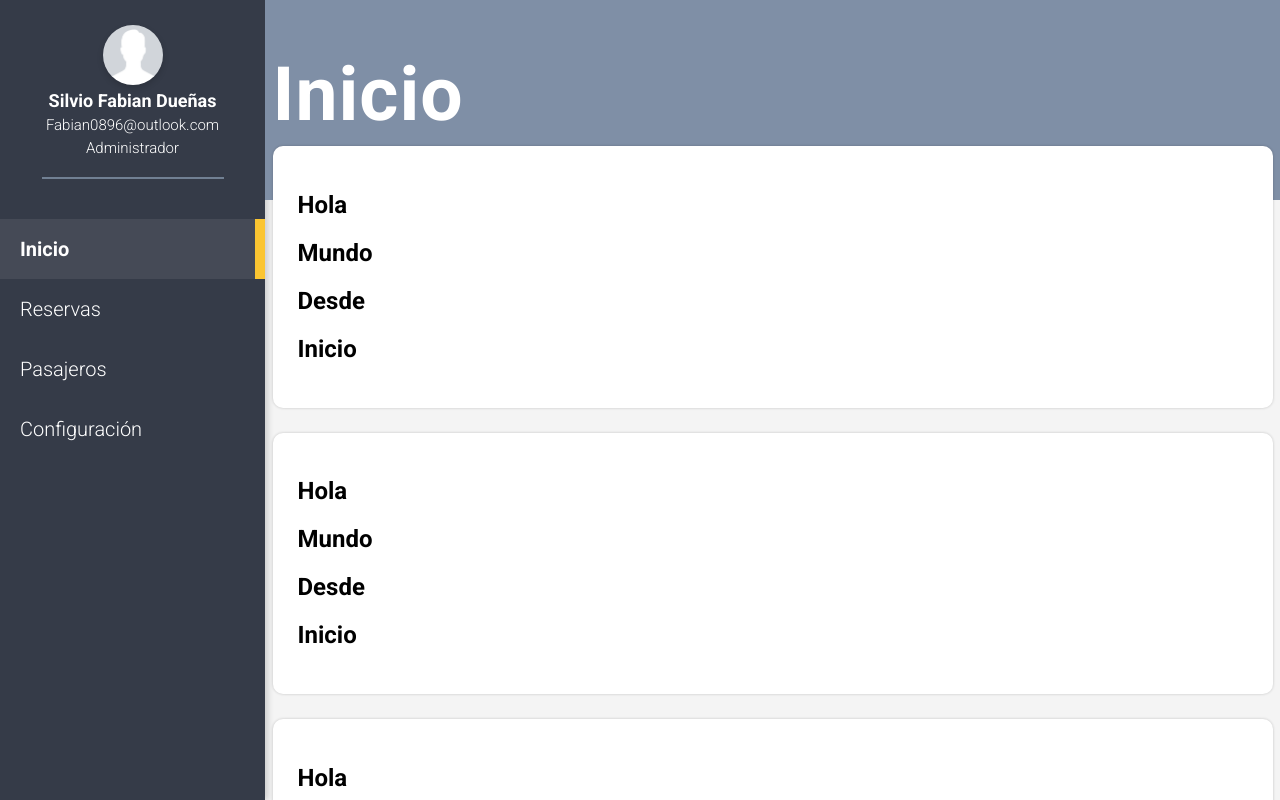
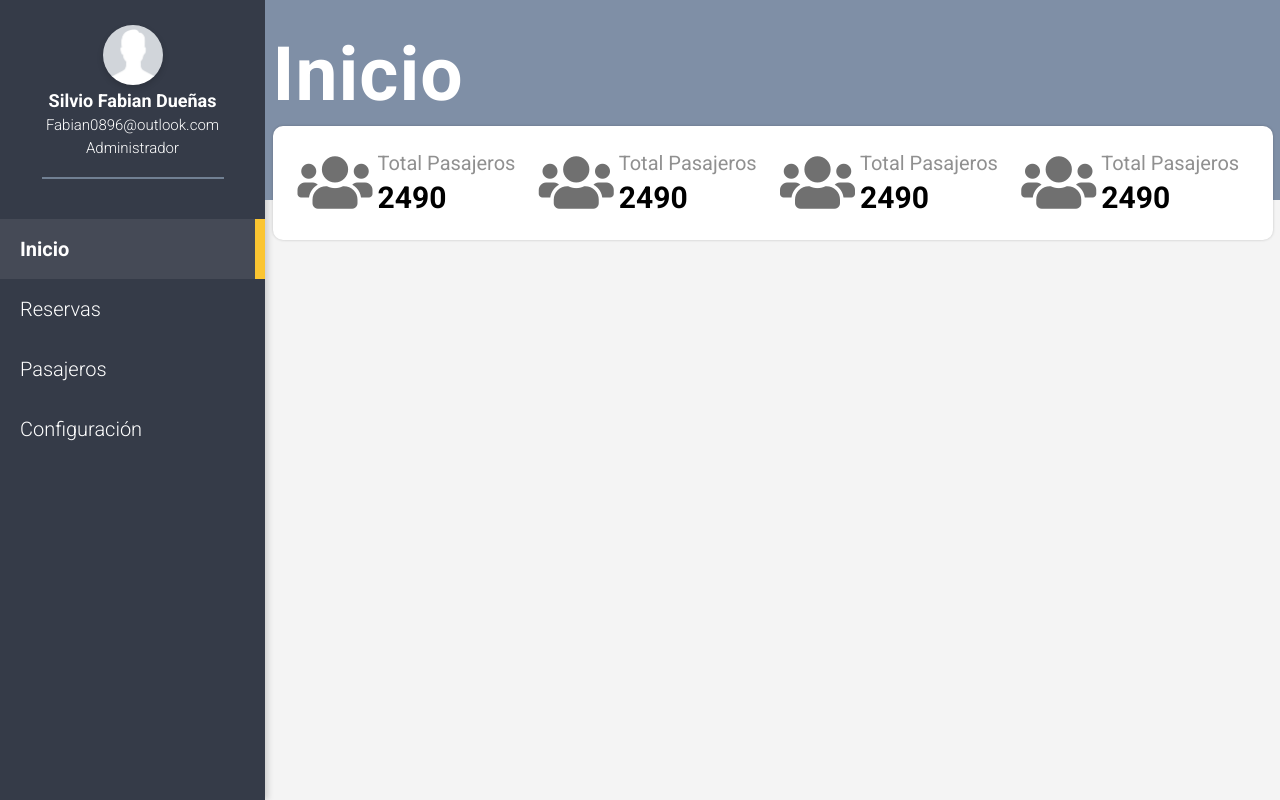
Before and after one commit to fabian0896/hotel-app, a React (Create React App) app: page /inicio in a window 1280 px wide. Built offline with nearby package versions, Linux system fonts and the light colour scheme.

Commit message:
añadiendo estilo a la page de inicio

```diff
--- a/public/index.html
+++ b/public/index.html
@@ -25,6 +25,7 @@
     <title>React App</title>
 
     <link href="https://fonts.googleapis.com/css?family=Roboto:300,400,500,700" rel="stylesheet">
+    <link rel="stylesheet" href="https://use.fontawesome.com/releases/v5.7.1/css/all.css" integrity="sha384-fnmOCqbTlWIlj8LyTjo7mOUStjsKC4pOpQbqyi7RrhN7udi9RwhKkMHpvLbHG9Sr" crossorigin="anonymous">
 
 
   </head>
--- a/src/App/App.js
+++ b/src/App/App.js
@@ -4,8 +4,8 @@ import { Route, Switch } from 'react-router-dom';
 
 import NavBarLayout from '../NavBar/components/NavBar-layout';
 import PageContainer from '../PageContainers/PageContainer';
-import Inicio from '../Pages/Inicio';
-import Reservas from '../Pages/Reservas';
+import Inicio from '../Pages/Inicio/Inicio'
+import Reservas from '../Pages/Reservas/Reservas'
 
 class App extends Component {
   render() {
--- a/src/NavBar/components/Menu.css
+++ b/src/NavBar/components/Menu.css
@@ -24,6 +24,10 @@
     top: 0;
 }
 
+.link:active{
+    transform: scale(.95);
+}
+
 
 .link:hover::before{
     background: #DCDDE1;
@@ -37,6 +41,7 @@
     display: flex;
     align-items: center;
     height: 100%;
+    transition: .3s;
 }
 
 .link:hover{
--- a/src/PageContainers/Card.js
+++ b/src/PageContainers/Card.js
@@ -3,8 +3,19 @@ import './Card.css'
 
 class Card extends React.Component{
     render(){
+
+        const styles = {};
+        if(this.props.mode === 'grid'){
+            const colums = Array(this.props.colums).fill('1fr ').reduce((texto, curent)=>{
+                return texto + curent;
+            });
+            styles['display'] = 'grid';
+            styles['gridTemplateColumns'] = colums;
+            styles['gridGap'] = '15px'
+        }
+
         return(
-            <div className="Card">
+            <div style={styles} className="Card">
                 {this.props.children}
             </div>
         )
--- a/src/PageContainers/PageContainer.css
+++ b/src/PageContainers/PageContainer.css
@@ -24,7 +24,7 @@
     padding: 0;
     max-width: 1000px;
     margin: 0 auto;
-    margin-top: -150px;
+    margin-top: -170px;
 
 }
 
--- a/src/Pages/Inicio.js
+++ /dev/null
@@ -1,32 +0,0 @@
-import React, { Component, Fragment } from 'react';
-import Card from '../PageContainers/Card';
-
-class Inicio extends Component{
-    render(){
-        return(
-            <Fragment>
-                <Card>
-                    <h2>Hola</h2>
-                    <h2>Mundo</h2>
-                    <h2>Desde</h2>
-                    <h2>Inicio</h2>
-                </Card>
-                <Card>
-                    <h2>Hola</h2>
-                    <h2>Mundo</h2>
-                    <h2>Desde</h2>
-                    <h2>Inicio</h2>
-                </Card>
-                <Card>
-                    <h2>Hola</h2>
-                    <h2>Mundo</h2>
-                    <h2>Desde</h2>
-                    <h2>Inicio</h2>
-                </Card>
-            </Fragment>
-        )
-    }
-}
-
-
-export default Inicio;
--- /dev/null
+++ b/src/Pages/Inicio/Inicio.js
@@ -0,0 +1,22 @@
+import React, { Component, Fragment } from 'react';
+import Card from '../../PageContainers/Card';
+import Estadistica from './estadistica';
+
+class Inicio extends Component{
+    render(){
+        return(
+            <Fragment>
+                <Card mode="grid" colums={4}>
+                    <Estadistica/>
+                    <Estadistica/>
+                    <Estadistica/>
+                    <Estadistica/>
+                </Card>
+
+            </Fragment>
+        )
+    }
+}
+
+
+export default Inicio;
--- /dev/null
+++ b/src/Pages/Inicio/estadistica.css
@@ -0,0 +1,28 @@
+.Estadisticas{
+    display: flex;
+    align-items: center;
+}
+
+.Estadistica-icon{
+    font-size: 60px;
+    color: #707070;
+    margin-right: 5px;
+}
+
+.Estadistica-info{
+
+}
+
+.Estadistica-Title{
+    color: #909090;
+    font-size: 20px;
+    margin: 0;
+    padding: 0;
+    margin-bottom: 5px;
+}
+
+.Estadistica-value{
+    font-size: 30px;
+    margin: 0;
+    font-weight: bold;
+}
--- /dev/null
+++ b/src/Pages/Inicio/estadistica.js
@@ -0,0 +1,17 @@
+import React from 'react';
+import './estadistica.css';
+
+function Estadistica(props){
+    return(
+        <div className="Estadisticas">
+            <i className="Estadistica-icon fas fa-users"></i>
+            <div className="Estadistica-info">
+                <p className="Estadistica-Title">Total Pasajeros</p>
+                <p className="Estadistica-value">2490</p>
+            </div>
+        </div>
+    )
+}
+
+
+export default Estadistica;
```
Also changed, not shown: src/Pages/Reservas/Reservas.js (renamed from src/Pages/Reservas.js).
